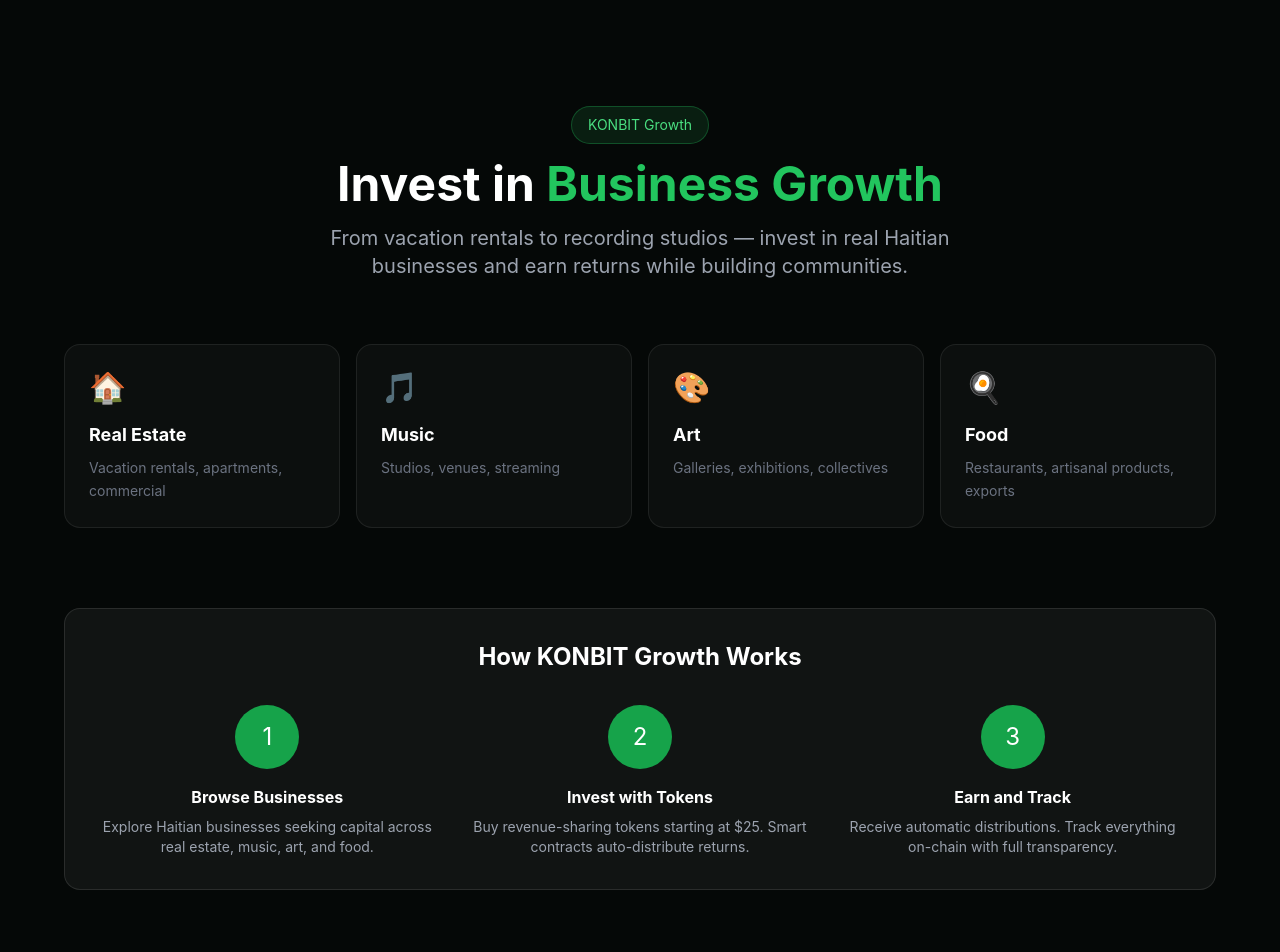
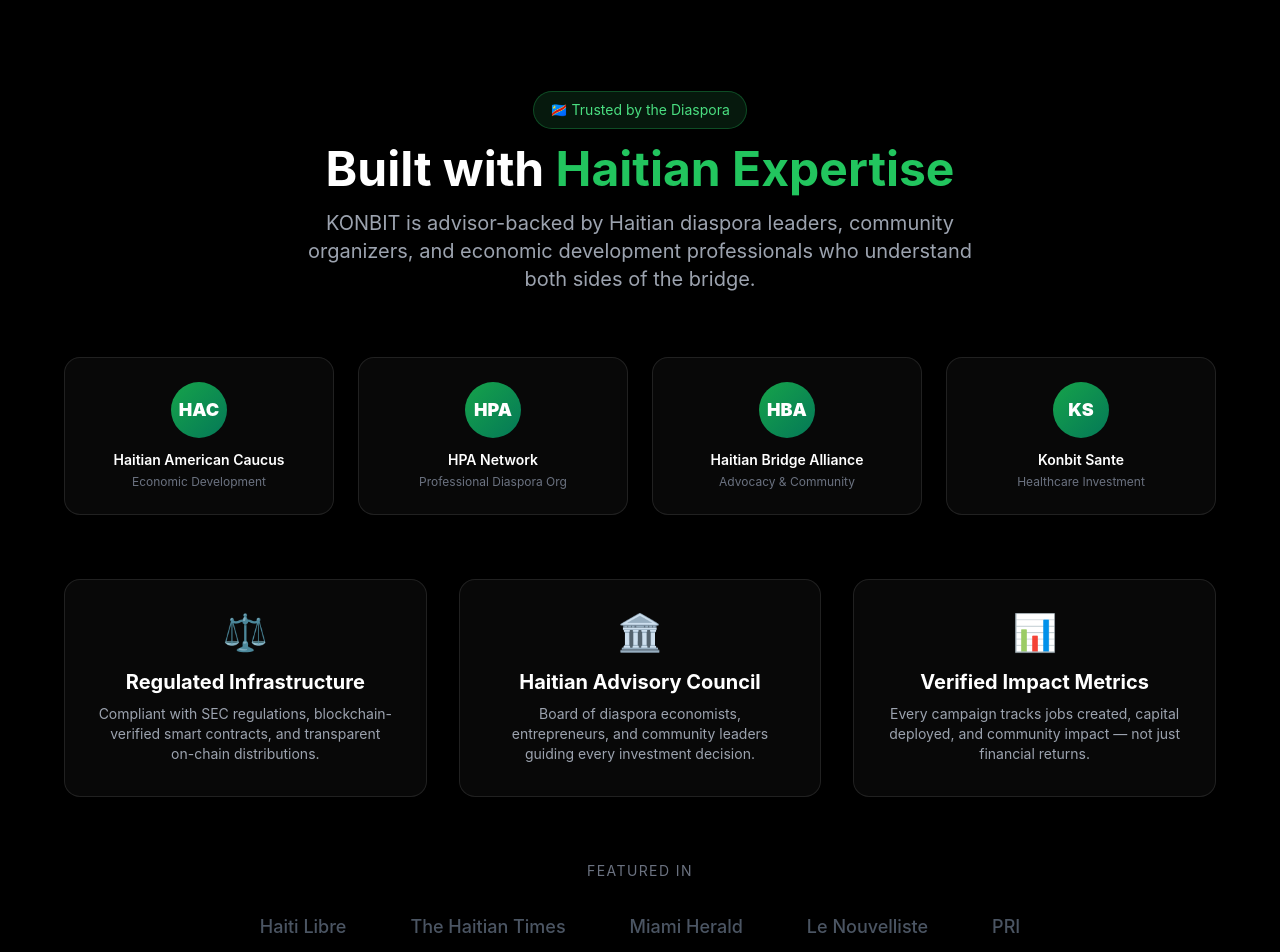
Before and after one commit to AlekThermezy/KONBIT, a Next.js app: page / in a window 1280 px wide. Shown: the part 2100-3052 px from the top of the page. Built offline with nearby package versions, Linux system fonts and the light colour scheme; no server answers.

Commit message:
feat: Haiti Trust Layer — diaspora org partners, advisory council, press mentions, partnership CTA

```diff
--- a/src/app/page.tsx
+++ b/src/app/page.tsx
@@ -286,6 +286,83 @@
         </div>
       </section>
 
+      {/* Haiti Trust Layer - Diaspora Organizations & Partners */}
+      <section className="py-24 px-6 bg-black border-t border-white/5">
+        <div className="max-w-6xl mx-auto">
+          <div className="text-center mb-16">
+            <div className="inline-block px-4 py-2 bg-green-900/30 border border-green-500/30 rounded-full text-green-400 text-sm mb-4">
+              🇨🇩 Trusted by the Diaspora
+            </div>
+            <h2 className="text-4xl md:text-5xl font-bold mb-4">
+              Built with <span className="text-green-500">Haitian Expertise</span>
+            </h2>
+            <p className="text-xl text-gray-400 max-w-2xl mx-auto">
+              KONBIT is advisor-backed by Haitian diaspora leaders, community organizers, and economic development professionals who understand both sides of the bridge.
+            </p>
+          </div>
+
+          {/* Partner/Organization Logos */}
+          <div className="grid grid-cols-2 md:grid-cols-4 gap-6 mb-16">
+            {[
+              { name: 'Haitian American Caucus', desc: 'Economic Development', initial: 'HAC' },
+              { name: 'HPA Network', desc: 'Professional Diaspora Org', initial: 'HPA' },
+              { name: 'Haitian Bridge Alliance', desc: 'Advocacy & Community', initial: 'HBA' },
+              { name: 'Konbit Sante', desc: 'Healthcare Investment', initial: 'KS' },
+            ].map((partner) => (
+              <div key={partner.name}
+                className="bg-white/[3%] border border-white/10 rounded-2xl p-6 flex flex-col items-center justify-center text-center hover:border-green-500/30 transition group">
+                <div className="w-14 h-14 rounded-full bg-gradient-to-br from-green-600 to-emerald-700 flex items-center justify-center text-white font-black text-lg mb-3 group-hover:scale-110 transition">
+                  {partner.initial}
+                </div>
+                <p className="font-semibold text-white text-sm">{partner.name}</p>
+                <p className="text-gray-500 text-xs mt-1">{partner.desc}</p>
+              </div>
+            ))}
+          </div>
+
+          {/* Three Pillars of Trust */}
+          <div className="grid md:grid-cols-3 gap-8 mb-16">
+            <div className="bg-white/[3%] border border-white/10 rounded-2xl p-8 text-center">
+              <div className="text-4xl mb-4">⚖️</div>
+              <h3 className="text-xl font-bold mb-2">Regulated Infrastructure</h3>
+              <p className="text-gray-400 text-sm">Compliant with SEC regulations, blockchain-verified smart contracts, and transparent on-chain distributions.</p>
+            </div>
+            <div className="bg-white/[3%] border border-white/10 rounded-2xl p-8 text-center">
+              <div className="text-4xl mb-4">🏛️</div>
+              <h3 className="text-xl font-bold mb-2">Haitian Advisory Council</h3>
+              <p className="text-gray-400 text-sm">Board of diaspora economists, entrepreneurs, and community leaders guiding every investment decision.</p>
+            </div>
+            <div className="bg-white/[3%] border border-white/10 rounded-2xl p-8 text-center">
+              <div className="text-4xl mb-4">📊</div>
+              <h3 className="text-xl font-bold mb-2">Verified Impact Metrics</h3>
+              <p className="text-gray-400 text-sm">Every campaign tracks jobs created, capital deployed, and community impact — not just financial returns.</p>
+            </div>
+          </div>
+
+          {/* Press / Media Mentions */}
+          <div className="text-center mb-12">
+            <p className="text-gray-500 text-sm uppercase tracking-widest mb-8">Featured In</p>
+            <div className="flex flex-wrap justify-center items-center gap-8 md:gap-16">
+              {['Haiti Libre', 'The Haitian Times', 'Miami Herald', 'Le Nouvelliste', 'PRI'].map((pub) => (
+                <span key={pub} className="text-gray-600 text-lg font-medium hover:text-gray-400 transition cursor-default">
+                  {pub}
+                </span>
+              ))}
+            </div>
+          </div>
+
+          {/* Partnership CTA */}
+          <div className="bg-gradient-to-r from-green-900/40 via-green-800/20 to-green-900/40 border border-green-500/30 rounded-2xl p-8 text-center">
+            <h3 className="text-2xl font-bold mb-2">Are you a Haitian diaspora organization?</h3>
+            <p className="text-gray-400 mb-6">Partner with KONBIT to bring exclusive investment opportunities to your community.</p>
+            <a href="mailto:partnerships@konbit.io"
+              className="inline-flex items-center gap-2 px-8 py-4 bg-green-600 hover:bg-green-500 rounded-xl text-base font-bold text-black transition">
+              Request Partnership →
+            </a>
+          </div>
+        </div>
+      </section>
+
       {/* KONBIT Growth Section */}
       <section id="growth" className="py-28 px-6 bg-[#050807]">
         <div className="max-w-6xl mx-auto">
```
